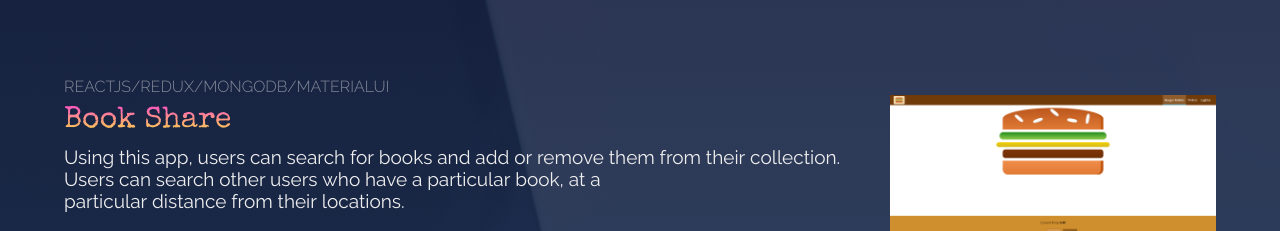
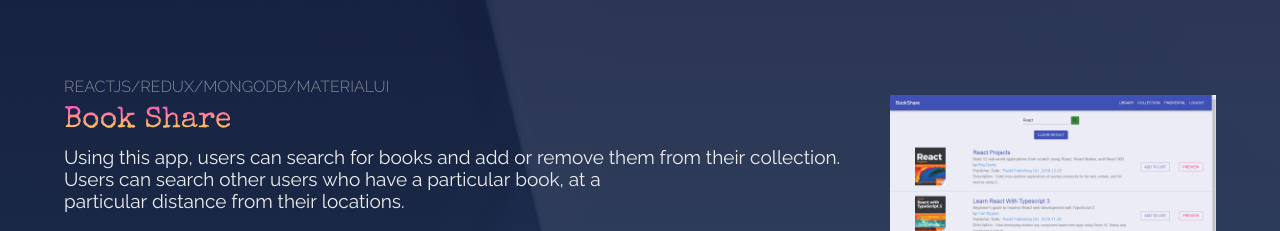
Before and after one commit to YagneshP/Portfolio, a plain HTML site: page index.html in a window 1280 px wide. Shown: the part 2041-2272 px from the top of the page. Drawn offline with nearby package versions, Linux system fonts and the light colour scheme; files whose address does not match are found by name.

Commit message:
add image for bookshare project

```diff
--- a/index.html
+++ b/index.html
@@ -151,7 +151,7 @@
                 <div class="portfolio-description has-margin-right" data-aos="fade-in" data-aos-delay="100">
                     <h6>ReactJs/Redux/MongoDB/MaterialUi</h6>
                     <h1>Book Share </h1>
-                    <p>Using this app, users can search for books and add or remove them from their collection.
+                    <p> Using this app, users can search for books and add or remove them from their collection.
                         Users can search other users who have a particular book, at a particular distance from their locations.
                     </p>
                     <button class="cta"> <a
@@ -162,7 +162,7 @@
                             GitHub-Repo</a></button>
                 </div>
                 <div class="portfolio-img" data-aos="fade-in" data-aos-delay="100">
-                    <img src="image/BurgerBuilder.png" alt="BurgerBuilder Project" />
+                    <img src="image/bookshare.png" alt="BookShare Project" />
                 </div>
 
             </div>
```
Also changed, not shown: image/bookshare.png (added).
